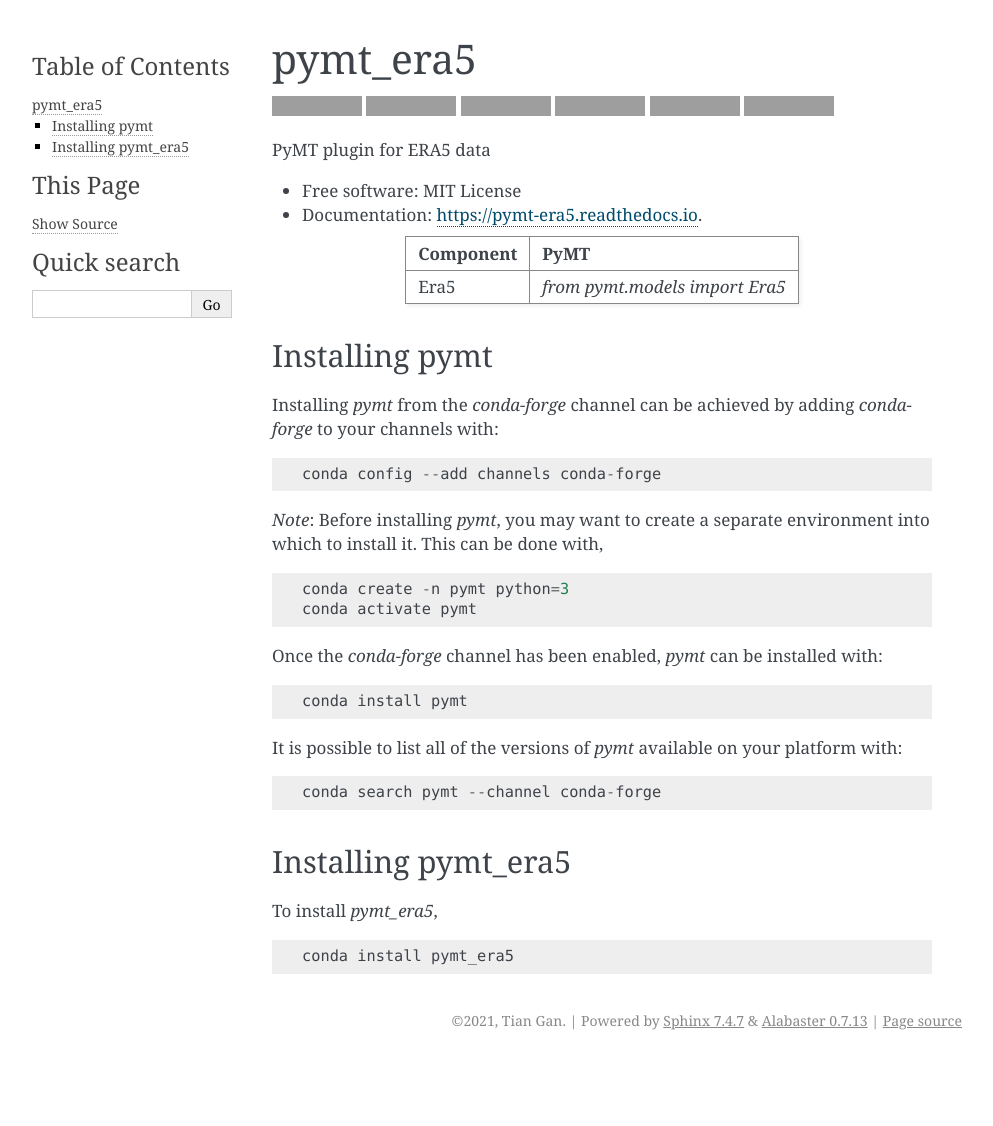
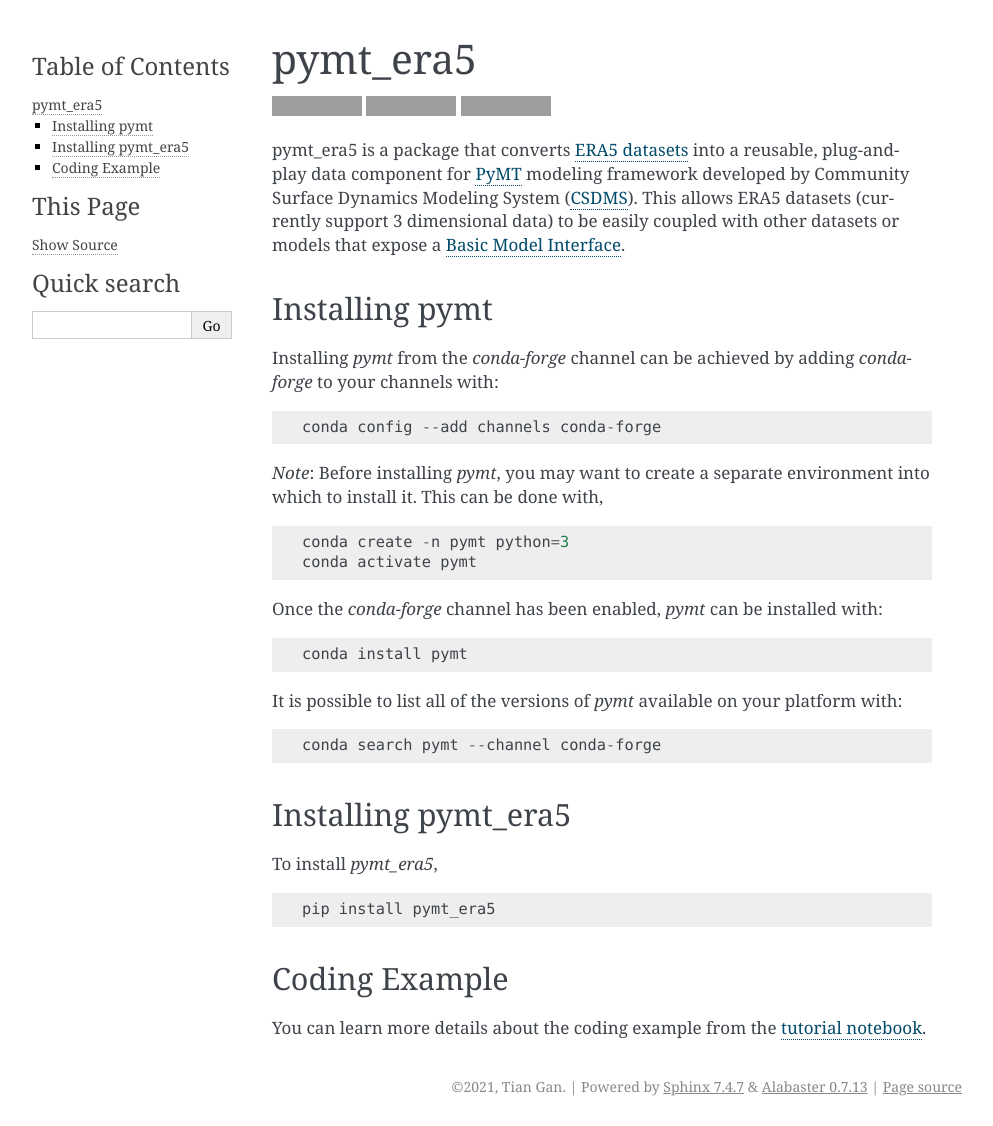
Before and after one commit to pymt-lab/pymt_era5, a Sphinx documentation site: the page built from docs/readme.rst, in a window 1280 px wide. Shown: the whole page, without its empty margins (148-1141 px from the left). Built offline with Sphinx 7.4.7, drawn with Linux system fonts in a browser that asks for light colours; pages that are not in the unit, such as notebooks, are missing from menus; before the commit the page ends 1060 px from its top, so only the background shows below that; grey boxes are pictures that could not be loaded.

Commit message:
update docs

```diff
--- a/README.rst
+++ b/README.rst
@@ -7,37 +7,31 @@
         :target: https://bmi.readthedocs.io/
         :alt: Basic Model Interface
 
-.. image:: https://img.shields.io/badge/recipe-pymt_era5-green.svg
-        :target: https://anaconda.org/conda-forge/pymt_era5
+.. .. image:: https://img.shields.io/badge/recipe-pymt_era5-green.svg -->
+        :target: https://anaconda.org/conda-forge/pymt_era5 -->
 
 .. image:: https://readthedocs.org/projects/pymt-era5/badge/?version=latest
         :target: https://pymt-era5.readthedocs.io/en/latest/?badge=latest
         :alt: Documentation Status
 
-.. image:: https://github.com/gantian127/pymt_era5/actions/workflows/test.yml/badge.svg
+.. image:: https://img.shields.io/badge/License-MIT-blue.svg
+        :target: hhttps://github.com/gantian127/pymt_era5/blob/master/LICENSE
+
+.. .. image:: https://github.com/gantian127/pymt_era5/actions/workflows/test.yml/badge.svg
         :target: https://github.com/gantian127/pymt_era5/actions/workflows/test.yml
 
-.. image:: https://github.com/gantian127/pymt_era5/actions/workflows/flake8.yml/badge.svg
+.. .. image:: https://github.com/gantian127/pymt_era5/actions/workflows/flake8.yml/badge.svg
         :target: https://github.com/gantian127/pymt_era5/actions/workflows/flake8.yml
 
-.. image:: https://github.com/gantian127/pymt_era5/actions/workflows/black.yml/badge.svg
+.. .. image:: https://github.com/gantian127/pymt_era5/actions/workflows/black.yml/badge.svg
         :target: https://github.com/gantian127/pymt_era5/actions/workflows/black.yml
 
 
-PyMT plugin for ERA5 data
-
-
-* Free software: MIT License
-* Documentation: https://pymt-era5.readthedocs.io.
-
-
-
-
-========= ===================================
-Component PyMT
-========= ===================================
-Era5      `from pymt.models import Era5`
-========= ===================================
+pymt_era5 is a package that converts `ERA5 datasets <https://confluence.ecmwf.int/display/CKB/ERA5>`_ into a reusable,
+plug-and-play data component for `PyMT <https://pymt.readthedocs.io/en/latest/?badge=latest>`_ modeling framework
+developed by Community Surface Dynamics Modeling System (`CSDMS <https://csdms.colorado.edu/wiki/Main_Page>`_).
+This allows ERA5 datasets (currently support 3 dimensional data) to be easily coupled with other datasets or models that expose
+a `Basic Model Interface <https://bmi.readthedocs.io/en/latest/>`_.
 
 ---------------
 Installing pymt
@@ -74,10 +68,19 @@
 Installing pymt_era5
 --------------------
 
-
-
 To install `pymt_era5`,
 
 .. code::
 
-  conda install pymt_era5
+  pip install pymt_era5
+
+.. or
+
+.. .. code::
+  conda install -c conda-forge pytm_era5
+
+--------------
+Coding Example
+--------------
+You can learn more details about the coding example from the
+`tutorial notebook <https://github.com/gantian127/pymt_era5/blob/master/notebooks/pymt_era5.ipynb>`_.
--- a/setup.py
+++ b/setup.py
@@ -25,7 +25,7 @@
     name="pymt_era5",
     author="Tian Gan",
     author_email="gantian127@gmail.com",
-    description="PyMT plugin for pymt_era5",
+    description="PyMT plugin for ERA5 dataset",
     long_description=long_description,
     version="0.1",
     url="https://github.com/gantian127/pymt_era5",
```
Also changed, not shown: docs/index.rst (+139 -15 lines), docs/_static/logo.png (added), docs/_static/powered-by-logo-header.png (added), docs/_static/tif_plot.png (added).
